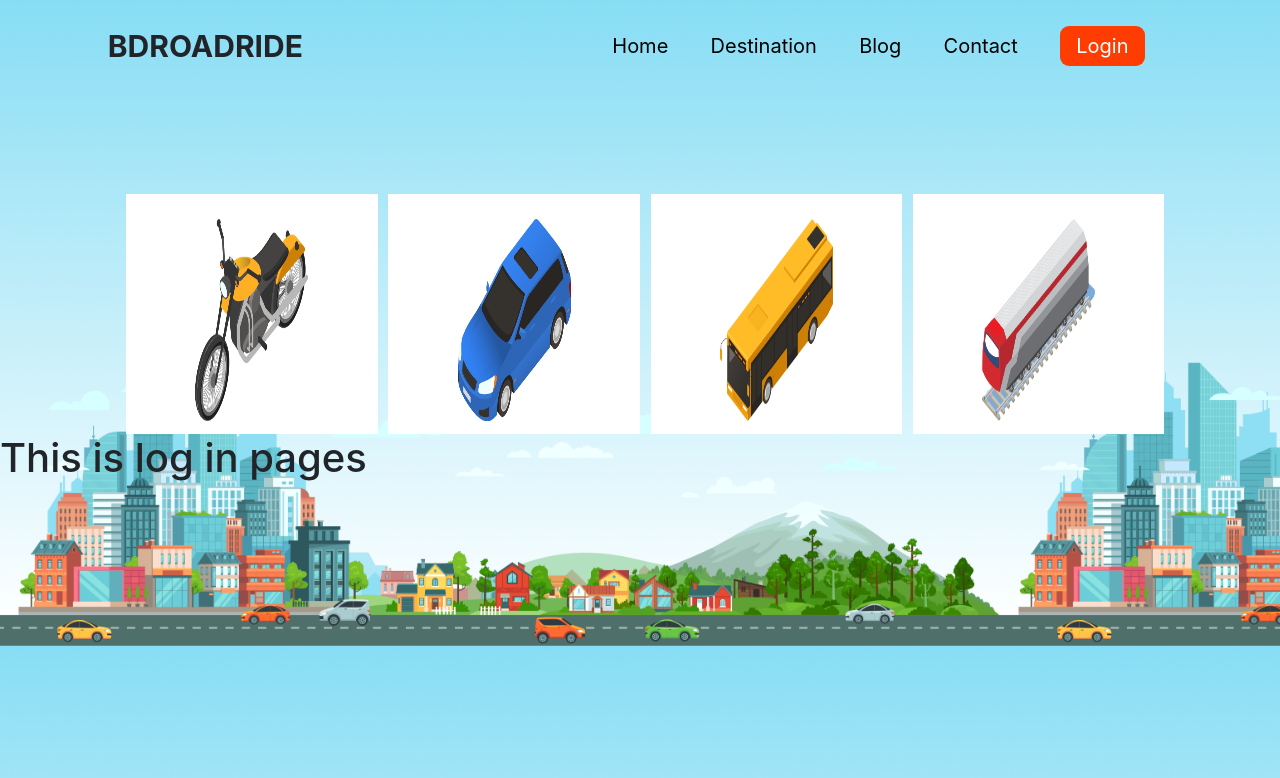
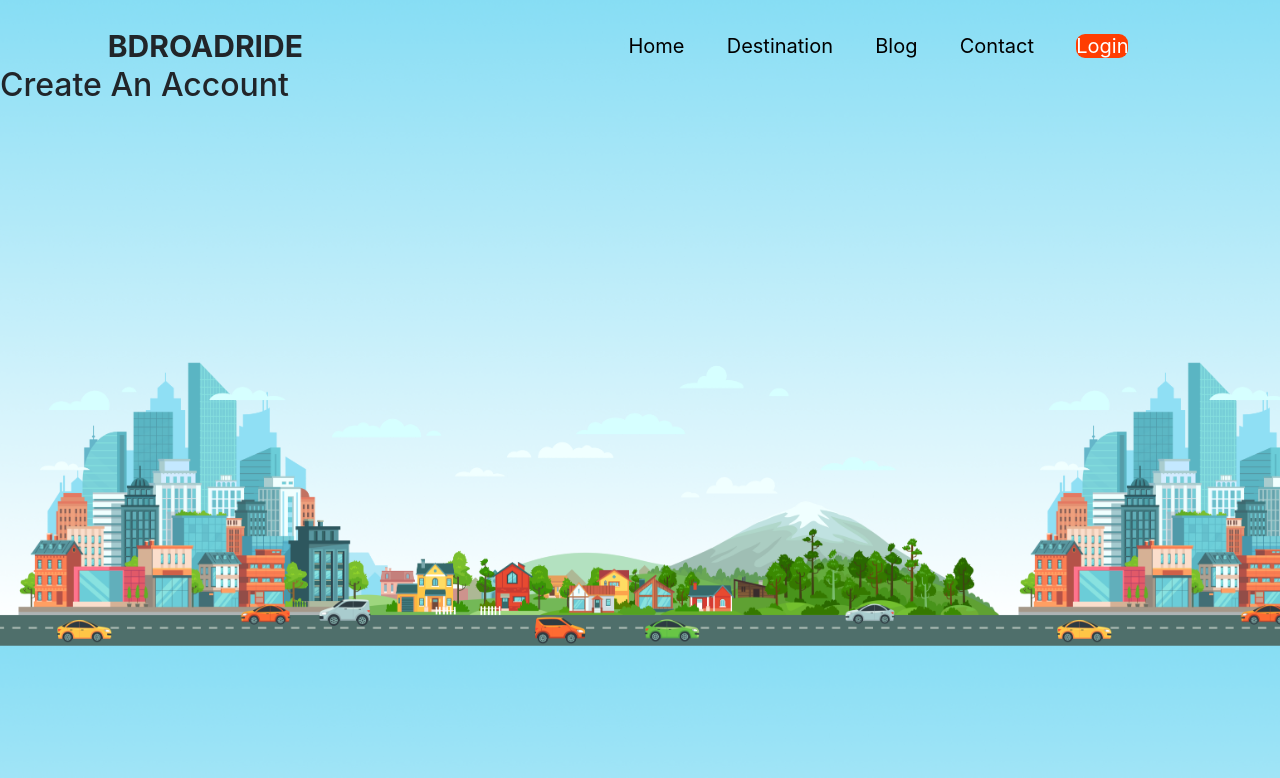
Before and after one commit to suparansharma/bd_road_ride_using_react, a React (Create React App) app: page /login in a window 1280 px wide. Shown: the top 778 px of the page. Built offline with nearby package versions, Linux system fonts and the light colour scheme.

Commit message:
route set up

```diff
--- a/src/App.js
+++ b/src/App.js
@@ -3,14 +3,31 @@ import './App.css';
 import Header from './components/Header/Header';
 import Home from './components/Home/Home';
 import Login from './components/Login/Login';
-
+import {
+  BrowserRouter as Router,
+  Switch,
+  Route,
+  Link
+} from "react-router-dom";
 
 function App() {
   return (
     <div className="backgroundImage">
      <Header></Header>
-     <Home> </Home>
-     <Login></Login>
+
+
+     <Router>
+     <Switch>
+      <Route path="/login">
+      <Login></Login>
+      </Route>
+
+      <Route path="/home">
+      <Home></Home>
+      </Route>
+    </Switch>
+     </Router>
+
     </div>
   );
 }
--- a/src/components/Header/Header.js
+++ b/src/components/Header/Header.js
@@ -1,4 +1,5 @@
 import React from "react";
+import { Link } from "react-router-dom";
 import "./Header.css";
 
 const Header = () => {
@@ -8,11 +9,12 @@ const Header = () => {
           <div className="row fullRow">
           <div className="firstColum col-sm-4">BDROADRIDE</div>
         <div className="secondColum col-sm-8">
-          <a className="navItem" to="/shop">Home</a>
-          <a className="navItem" to="/shop">Destination</a>
-          <a className="navItem" to="/review">Blog</a>
-          <a className="navItem" to="/inventor">Contact</a>
-          <button className="navItem loginBtn">Login</button>
+          <a className="navItem" href="/home">Home</a>
+          <a className="navItem" href="/shop">Destination</a>
+          <a className="navItem" href="/review">Blog</a>
+          <a className="navItem" href="/inventor">Contact</a>
+          <a href="/login" className="navItem loginBtn">Login</a>
+
         </div>
           </div>
 
--- a/src/components/Login/Login.js
+++ b/src/components/Login/Login.js
@@ -3,7 +3,12 @@ import React from 'react';
 const Login = () => {
     return (
         <div>
-            <h1>This is log in pages</h1>
+
+            <div className="registrationArea">
+            <h2>Create An Account</h2>
+
+
+            </div>
         </div>
     );
 };
```
